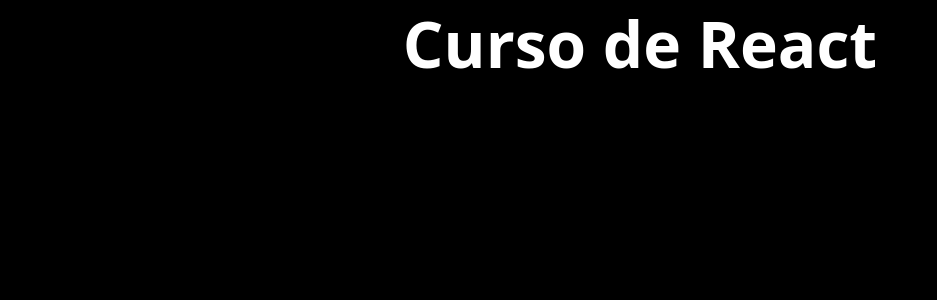
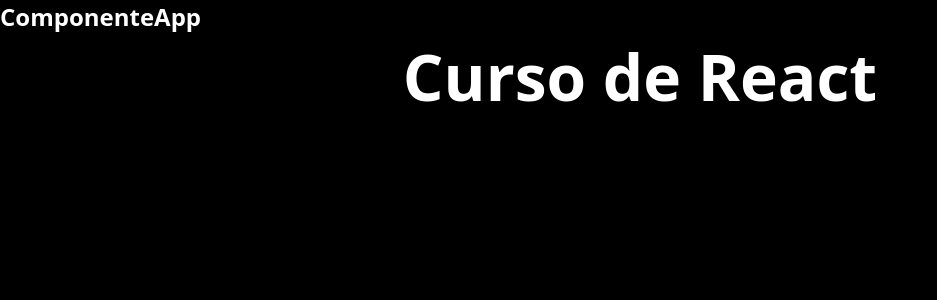
Before and after one commit to Isaac-9026/React-tareas, a React (Vite) app in the folder LISTA_DE_TAREAS/: page / in a window 1280 px wide. Shown: the top 300 px of the page, without its empty margins (0-937 px from the left). Built offline with nearby package versions, Linux system fonts and the light colour scheme.

Commit message:
feat: Componentes y sintaxis JSX

```diff
--- a/LISTA_DE_TAREAS/src/App.jsx
+++ b/LISTA_DE_TAREAS/src/App.jsx
@@ -1,7 +1,18 @@
 import './App.css';
+import TodoApp from "./components/TodoApp";
+
+//`<h1>${titulo}</h1>`
+// <></> | Fragment
 
 function App() {
-  return (<h1 className='titulo'>Curso de React</h1>);
+  const titulo = "Curso de React";
+
+  return (
+    <section className='containerTodoApp'>
+      <TodoApp></TodoApp>
+      <h1 className='titulo'>{titulo}</h1>
+    </section>
+  );
 }
 
 export default App;
--- /dev/null
+++ b/LISTA_DE_TAREAS/src/components/TodoApp.jsx
@@ -0,0 +1,5 @@
+function TodoApp () {
+    return <h2>ComponenteApp</h2>;
+}
+
+export default TodoApp;
```
